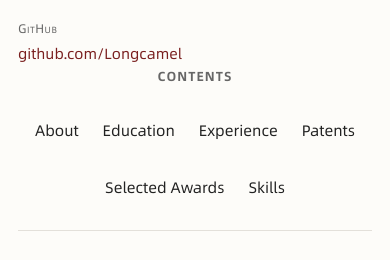
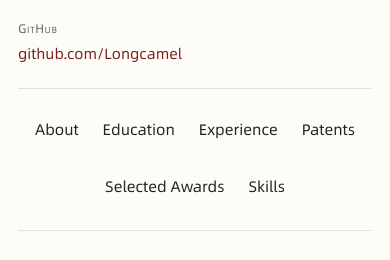
Before and after one commit to Longcamel/Longcamel.github.io, a plain HTML site: page index.html in a window 390 px wide. Shown: the part 478-738 px from the top of the page. Drawn offline with Linux system fonts and the light colour scheme.

Commit message:
取消目录标题，导航以横线分隔

```diff
--- a/index.html
+++ b/index.html
@@ -50,7 +50,6 @@
       </div> -->
 
       <nav class="nav">
-        <span class="nav-title"><span class="le">Contents</span><span class="lz">目录</span></span>
         <a href="#about"><span class="le">About</span><span class="lz">简介</span></a>
         <!-- <a href="#research"><span class="le">Research Interests</span><span class="lz">研究兴趣</span></a> -->
         <a href="#education"><span class="le">Education</span><span class="lz">教育经历</span></a>
--- a/style.css
+++ b/style.css
@@ -165,15 +165,9 @@ a:hover {
   flex-direction: column;
   gap: 4px;
   font-size: 0.95rem;
-}
-
-.nav-title {
-  margin: 0 0 8px;
-  font-size: 0.82rem;
-  font-weight: bold;
-  letter-spacing: 0.08em;
-  text-transform: uppercase;
-  color: var(--muted);
+  margin-top: 22px;
+  padding-top: 18px;
+  border-top: 1px solid var(--line);
 }
 
 .nav a {
@@ -318,11 +312,6 @@ footer {
     gap: 12px;
   }
 
-  .nav-title {
-    width: 100%;
-    text-align: center;
-  }
-
   .nav a {
     padding: 10px 6px;
     border-left: none;
```
